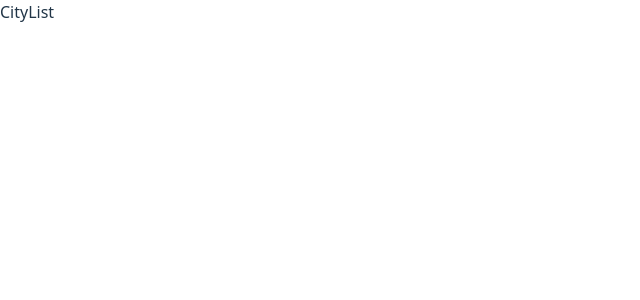
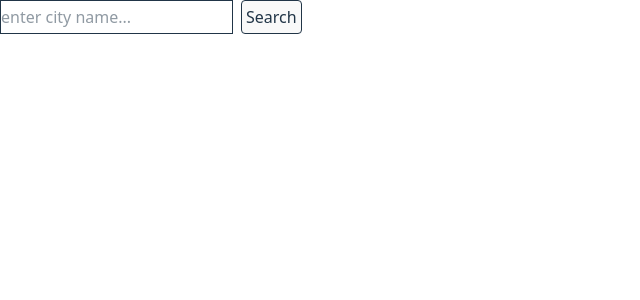
Before and after one commit to MaverickSeneris/react-weather-dashboard, a React (Vite) app: page /city-list in a window 1280 px wide. Shown: the top 300 px of the page, without its empty margins (0-640 px from the left). Built offline with nearby package versions, Linux system fonts and the light colour scheme.

Commit message:
feat: add serch bar

```diff
--- a/src/components/SearchBar.jsx
+++ b/src/components/SearchBar.jsx
@@ -0,0 +1,28 @@
+import React, { useState } from "react";
+
+function SearchBar() {
+  const [cityName, setCityname] = useState("");
+
+  function handleSubmit(e) {
+    e.preventDefault()
+    console.log(cityName)
+  }
+
+  return (
+    <div>
+      <form onSubmit={handleSubmit} className={"flex gap-2"}>
+        <input
+          className={"border"}
+          type="text"
+          placeholder="enter city name..."
+          value={cityName}
+          onChange={e => setCityname(e.target.value)}
+
+        />
+        <button type="submit" className={"border rounded p-1"}>Search</button>
+      </form>
+    </div>
+  );
+}
+
+export default SearchBar;
--- a/src/pages/CityList.jsx
+++ b/src/pages/CityList.jsx
@@ -1,8 +1,11 @@
 import React from 'react'
+import SearchBar from '../components/SearchBar'
 
 function CityList() {
   return (
-    <div>CityList</div>
+    <div>
+      <SearchBar/>
+    </div>
   )
 }
 
```
